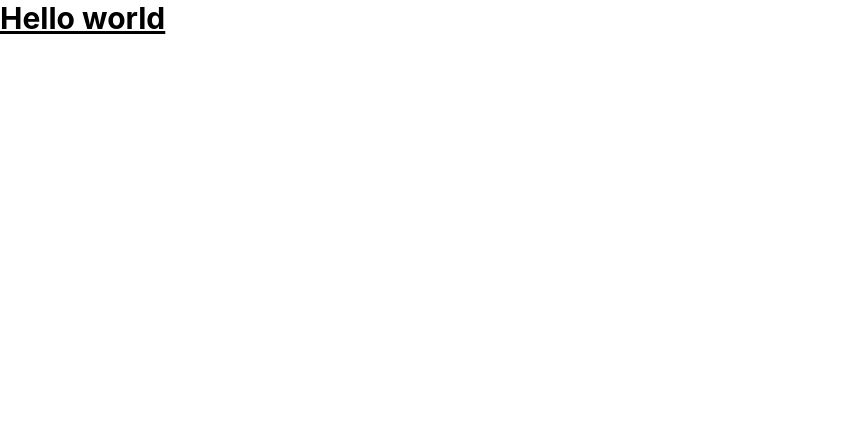
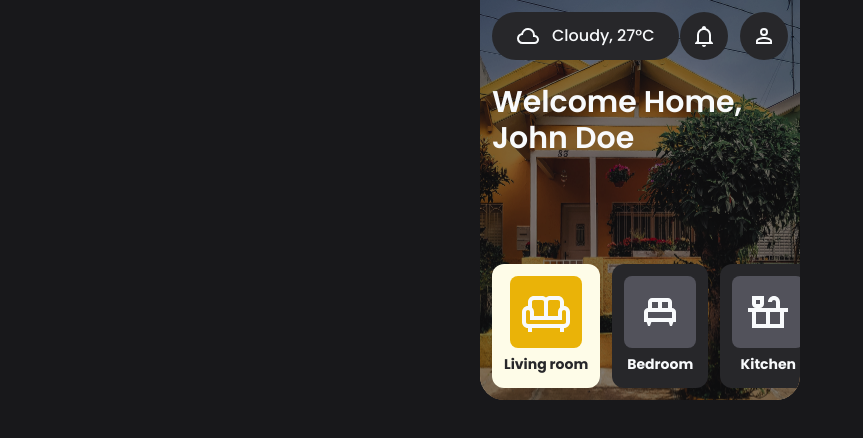
Before and after one commit to aliiev/smart-home-app, a React (Create React App) app: page / in a window 1280 px wide. Shown: the top 438 px of the page, without its empty margins (0-863 px from the left). Built offline with nearby package versions, Linux system fonts and the light colour scheme.

Commit message:
Created Header

```diff
--- a/package.json
+++ b/package.json
@@ -3,6 +3,8 @@
   "version": "0.1.0",
   "private": true,
   "dependencies": {
+    "@mdi/js": "^6.7.96",
+    "@mdi/react": "^1.6.0",
     "@testing-library/jest-dom": "^5.16.4",
     "@testing-library/react": "^13.3.0",
     "@testing-library/user-event": "^13.5.0",
--- a/public/index.html
+++ b/public/index.html
@@ -1,5 +1,5 @@
 <!DOCTYPE html>
-<html lang="en">
+<html lang="en" class="dark">
   <head>
     <meta charset="utf-8" />
     <meta name="viewport" content="width=device-width, initial-scale=1" />
@@ -10,7 +10,7 @@
     <link rel="apple-touch-icon" href="%PUBLIC_URL%/logo192.png" />
     <link rel="manifest" href="%PUBLIC_URL%/manifest.json" />
   </head>
-  <body>
+  <body class="bg-zinc-900 text-slate-50">
     <noscript>You need to enable JavaScript to run this app.</noscript>
     <div id="root"></div>
   </body>
--- a/src/App.js
+++ b/src/App.js
@@ -1,11 +1,10 @@
+import Header from './components/Header'
 import './App.sass'
 
 const App = () => {
   return (
-    <div>
-      <h1 className="text-3xl font-bold underline">
-        Hello world
-      </h1>
+    <div className="container lg:w-1/4 md:w-1/2 mx-auto">
+      <Header />
     </div>
   )
 }
--- a/src/App.sass
+++ b/src/App.sass
@@ -0,0 +1,2 @@
+body
+  font-family: 'Poppins', sans-serif
--- /dev/null
+++ b/src/components/Header.js
@@ -0,0 +1,23 @@
+import Toolbar from './Toolbar'
+import RoomCarousel from './RoomCarousel'
+
+const Header = () => {
+  return (
+    <header className="bg-home bg-cover rounded-b-3xl h-64 min-h-screen-1/2 overflow-hidden">
+      <div className="backdrop-brightness-50 rounded-b-3xl flex flex-col h-full">
+        <Toolbar />
+
+        {/* --- HEADER TITLE --- */}
+        <div className="m-3 grow">
+          <h2 className="text-3xl font-semibold">Welcome Home,</h2>
+          <h2 className="text-3xl font-semibold">John Doe</h2>
+        </div>
+        {/* --- /HEADER TITLE --- */}
+
+        <RoomCarousel />
+      </div>
+    </header>
+  )
+}
+
+export default Header
--- /dev/null
+++ b/src/components/RoomCarousel.js
@@ -0,0 +1,48 @@
+import Icon from '@mdi/react'
+import { mdiSofaOutline, mdiBedDoubleOutline, mdiCountertopOutline, mdiShower, mdiGarageVariant } from '@mdi/js'
+
+const rooms = [{
+  title: 'Living room',
+  icon: mdiSofaOutline,
+  active: true
+}, {
+  title: 'Bedroom',
+  icon: mdiBedDoubleOutline,
+  active: false
+}, {
+  title: 'Kitchen',
+  icon: mdiCountertopOutline,
+  active: false
+}, {
+  title: 'Bathroom',
+  icon: mdiShower,
+  active: false
+}, {
+  title: 'Garage',
+  icon: mdiGarageVariant,
+  active: false
+}]
+
+const RoomButton = ({ title, icon, active }) => {
+  return (
+    <button className={ `snap-start ${ active ? 'bg-yellow-50' : 'bg-zinc-800' } rounded-xl w-26 p-3 transition-colors` }>
+      <Icon className={ `${ active ? 'bg-yellow-500' : 'bg-zinc-600' } rounded-lg mx-auto mb-1 p-3` } path={ icon } size={ 3 } />
+      <span className={ `${ active ? 'text-zinc-800' : '' } text-sm font-bold truncate` }>{ title }</span>
+    </button>
+  )
+}
+
+const RoomCarousel = () => {
+  return (
+    <div className="flex gap-3 m-3 mr-0 snap-x overflow-auto">
+
+      { rooms.map(room => (
+        <RoomButton key={ room.title } title={ room.title } icon={ room.icon } active={ room.active } />
+      )) }
+
+    </div>
+  )
+}
+
+
+export default RoomCarousel
--- /dev/null
+++ b/src/components/Toolbar.js
@@ -0,0 +1,31 @@
+import Icon from '@mdi/react'
+import { mdiCloudOutline, mdiBellOutline, mdiAccountOutline } from '@mdi/js'
+
+const WeatherWidget = () => (
+  <div className="inline-flex bg-zinc-800 rounded-full py-3 px-6">
+    <Icon className="mr-3" path={ mdiCloudOutline } size={ 1 } />
+    <span className="font-medium">Cloudy, 27°C</span>
+  </div>
+)
+
+const Settings = () => (
+  <div className="flex gap-3">
+    <a className="bg-zinc-800 rounded-full p-3" href="/">
+      <Icon path={ mdiBellOutline } size={ 1 } />
+    </a>
+    <a className="bg-zinc-800 rounded-full p-3" href="/">
+      <Icon path={ mdiAccountOutline } size={ 1 } />
+    </a>
+  </div>
+)
+
+const Toolbar = () => {
+  return (
+    <div className="flex items-center justify-between m-3">
+      <WeatherWidget />
+      <Settings />
+    </div>
+  )
+}
+
+export default Toolbar
--- a/src/index.css
+++ b/src/index.css
@@ -1,3 +1,5 @@
+@import url('https://fonts.googleapis.com/css2?family=Poppins:wght@400;500;600;700&display=swap');
+
 @tailwind base;
 @tailwind components;
 @tailwind utilities;
--- a/tailwind.config.js
+++ b/tailwind.config.js
@@ -1,10 +1,19 @@
 /** @type {import('tailwindcss').Config} */
 module.exports = {
+  darkMode: 'class',
   content: [
-    "./src/**/*.{js,jsx,ts,tsx}"
+    './src/**/*.{js,jsx,ts,tsx}',
+    './public/index.html'
   ],
   theme: {
-    extend: {},
+    extend: {
+      backgroundImage: {
+        'home': 'url("./images/home-bg.jpg")'
+      },
+      minHeight: {
+        'screen-1/2': '50vh'
+      }
+    },
   },
   plugins: [],
 }
```
Also changed, not shown: src/images/home-bg.jpg (added), 1 other file (tests, documents, lock files or other folders).
